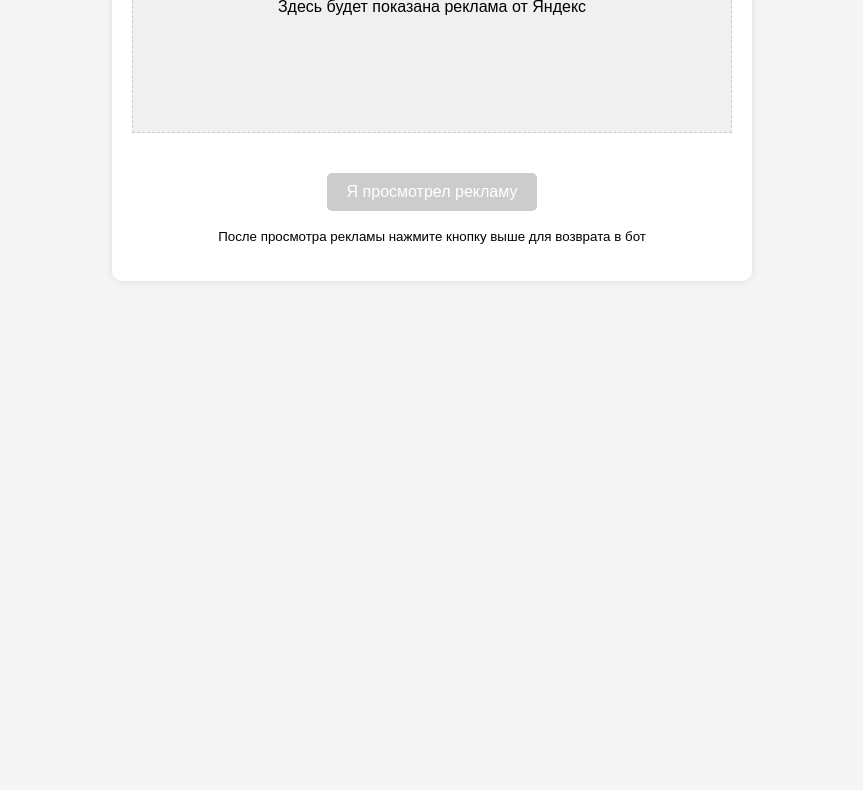
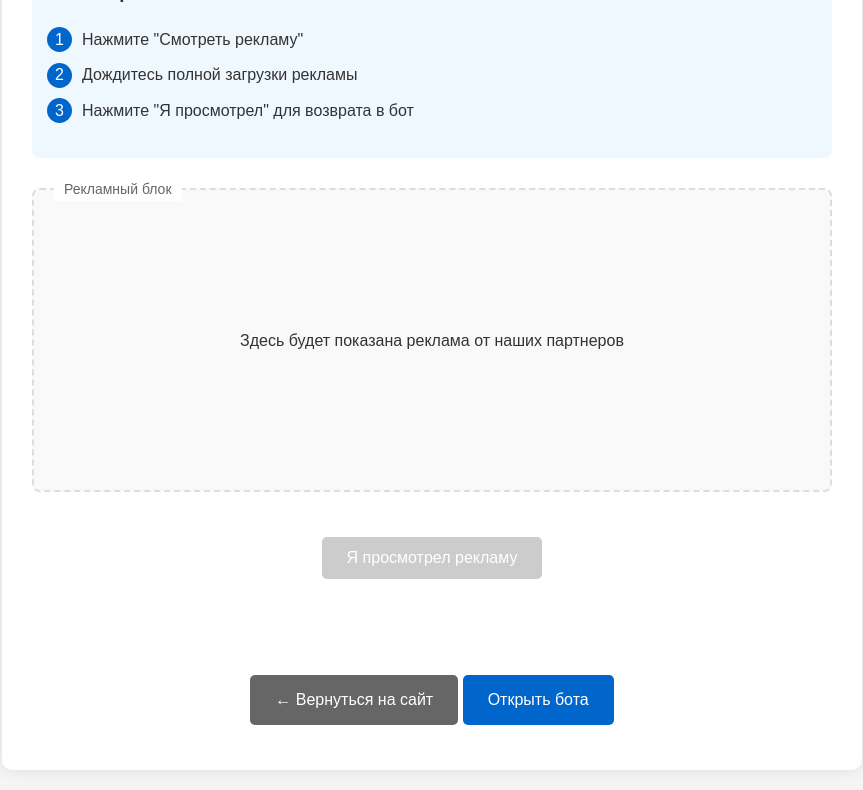
Before and after one commit to 0469546/0469546.github.io, a plain HTML site: page ad.html in a window 1280 px wide. Shown: the part 285-1075 px from the top of the page, without its empty margins (208-1071 px from the left). Before the commit the page ends 800 px from the top, so only its background shows below. Drawn offline with Linux system fonts and the light colour scheme.

Commit message:
Update ad.html

```diff
--- a/ad.html
+++ b/ad.html
@@ -6,78 +6,171 @@
     <title>Поддержка FreeAI ArtBot</title>
     <style>
         body {
-            font-family: Arial, sans-serif;
-            text-align: center;
-            padding: 20px;
+            font-family: 'Arial', sans-serif;
+            line-height: 1.6;
+            margin: 0;
+            padding: 0;
+            color: #333;
             background-color: #f5f5f5;
         }
         .container {
-            max-width: 600px;
-            margin: 0 auto;
+            max-width: 800px;
+            margin: 20px auto;
             background: white;
-            padding: 20px;
+            padding: 30px;
             border-radius: 10px;
-            box-shadow: 0 0 10px rgba(0,0,0,0.1);
+            box-shadow: 0 0 15px rgba(0,0,0,0.1);
+            text-align: center;
+        }
+        .logo {
+            font-size: 24px;
+            color: #0066cc;
+            margin-bottom: 20px;
+            font-weight: bold;
         }
         #ad-container {
-            margin: 20px 0;
-            min-height: 250px;
+            margin: 30px 0;
+            min-height: 300px;
             display: flex;
             align-items: center;
             justify-content: center;
-            background: #f0f0f0;
-            border: 1px dashed #ccc;
+            background: #f9f9f9;
+            border: 2px dashed #ddd;
+            border-radius: 8px;
+            position: relative;
+        }
+        .ad-label {
+            position: absolute;
+            top: -12px;
+            left: 20px;
+            background: white;
+            padding: 0 10px;
+            color: #666;
+            font-size: 14px;
         }
         .btn {
-            background-color: #0088cc;
+            background-color: #0066cc;
             color: white;
             border: none;
-            padding: 10px 20px;
+            padding: 12px 25px;
             border-radius: 5px;
             cursor: pointer;
             font-size: 16px;
-            margin-top: 20px;
+            margin: 15px 0;
             text-decoration: none;
             display: inline-block;
+            transition: background 0.3s;
+        }
+        .btn:hover {
+            background-color: #0055aa;
         }
         .btn:disabled {
             background-color: #cccccc;
             cursor: not-allowed;
         }
+        .info-box {
+            background: #f0f8ff;
+            padding: 15px;
+            border-radius: 8px;
+            margin: 20px 0;
+            text-align: left;
+        }
+        .steps {
+            text-align: left;
+            margin: 20px 0;
+        }
+        .step {
+            margin-bottom: 10px;
+            display: flex;
+            align-items: center;
+        }
+        .step-number {
+            background: #0066cc;
+            color: white;
+            width: 25px;
+            height: 25px;
+            border-radius: 50%;
+            display: flex;
+            align-items: center;
+            justify-content: center;
+            margin-right: 10px;
+            flex-shrink: 0;
+        }
     </style>
 </head>
 <body>
     <div class="container">
-        <h1>Поддержка FreeAI ArtBot</h1>
-        <p>Просмотр рекламы помогает развивать наш бесплатный бот</p>
+        <div class="logo">FreeAI ArtBot</div>
+        <h1>Поддержать проект</h1>
+        <p>Просмотр рекламы помогает нам развивать бесплатный функционал бота</p>
+
+        <div class="info-box">
+            <h3>Как это работает?</h3>
+            <div class="steps">
+                <div class="step">
+                    <div class="step-number">1</div>
+                    <div>Нажмите "Смотреть рекламу"</div>
+                </div>
+                <div class="step">
+                    <div class="step-number">2</div>
+                    <div>Дождитесь полной загрузки рекламы</div>
+                </div>
+                <div class="step">
+                    <div class="step-number">3</div>
+                    <div>Нажмите "Я просмотрел" для возврата в бот</div>
+                </div>
+            </div>
+        </div>
 
         <div id="ad-container">
-            <p>Здесь будет показана реклама от Яндекс</p>
-            <!-- В рабочий вариант вставить код Яндекс.Рекламы -->
-            <!-- <script src="https://yandex.ru/ads/system/context.js"></script> -->
+            <div class="ad-label">Рекламный блок</div>
+            <p>Здесь будет показана реклама от наших партнеров</p>
         </div>
 
         <button id="confirm-btn" class="btn" disabled>Я просмотрел рекламу</button>
-        <p id="status-message"></p>
+        <p id="status-message" style="min-height: 20px; color: #0066cc;"></p>
 
-        <p><small>После просмотра рекламы нажмите кнопку выше для возврата в бот</small></p>
+        <div style="margin-top: 30px;">
+            <a href="index.html" class="btn" style="background: #666;">← Вернуться на сайт</a>
+            <a href="https://t.me/FreeAI_artbot" class="btn">Открыть бота</a>
+        </div>
     </div>
 
     <script>
-        // Эмуляция загрузки рекламы (в реальном проекте заменить на код Яндекс.Рекламы)
-        setTimeout(() => {
-            document.getElementById('ad-container').innerHTML =
-                '<p>Спасибо за просмотр рекламы!</p>';
-            document.getElementById('confirm-btn').disabled = false;
-        }, 10000); // 10 секунд для теста
+        // Эмуляция рекламы (заменить на реальный код Яндекс.Рекламы)
+        let adViewed = false;
+
+        function simulateAd() {
+            setTimeout(() => {
+                document.getElementById('ad-container').innerHTML = `
+                    <div class="ad-label">Рекламный блок</div>
+                    <div style="padding: 20px;">
+                        <h3>Спасибо за поддержку!</h3>
+                        <p>Вы помогаете развивать FreeAI ArtBot</p>
+                    </div>
+                `;
+                adViewed = true;
+                document.getElementById('confirm-btn').disabled = false;
+                document.getElementById('status-message').textContent = "Реклама загружена, вы можете подтвердить просмотр";
+            }, 8000); // 8 секунд для демонстрации
+        }
+
+        // Запускаем при загрузке страницы
+        simulateAd();
 
         document.getElementById('confirm-btn').addEventListener('click', () => {
-            document.getElementById('status-message').textContent = "Возвращаем вас в Telegram...";
+            if (!adViewed) {
+                document.getElementById('status-message').textContent = "Пожалуйста, дождитесь окончания рекламы";
+                return;
+            }
 
-            // В реальном проекте использовать Telegram WebApp API
+            document.getElementById('status-message').textContent = "Подтверждаем просмотр...";
+            document.getElementById('confirm-btn').disabled = true;
+
+            // В реальной реализации здесь будет вызов Telegram WebApp
             setTimeout(() => {
-                window.location.href = "https://t.me/FreeAI_artbot";
-            }, 1000);
+                window.location.href = "https://t.me/FreeAI_artbot?start=ad_completed";
+            }, 1500);
         });
     </script>
 </body>
```
